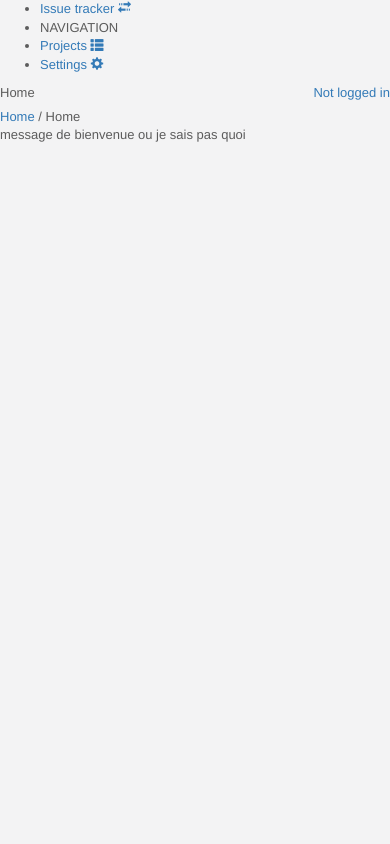
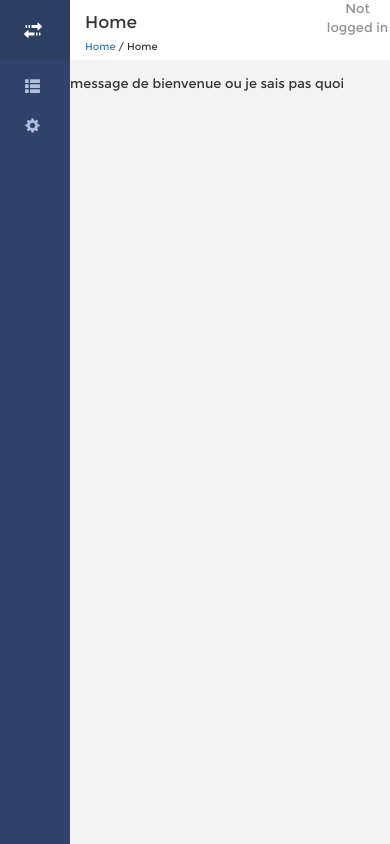
Before and after one commit to poulp/django-app-tracker, a Django app: template apptracker/templates/apptracker/general/index.html in a window 390 px wide. Run offline with Django 3.2, Linux system fonts and the light colour scheme; the template is opened without the code that fills it, so the values that code supplies are empty; some libraries are stand-ins or nearby versions.

Commit message:
add responsive sidebar rdash

```diff
--- a/apptracker/static/bower.json
+++ b/apptracker/static/bower.json
@@ -11,7 +11,7 @@
   ],
   "dependencies": {
     "bootstrap": "~3.3.2",
-    "rdash-ui": "~1.0.1",
-    "jquery": "~2.1.3"
+    "jquery": "~2.1.3",
+    "jquery.cookie": "~1.4.1"
   }
 }
--- a/apptracker/static/css/apptracker.css
+++ b/apptracker/static/css/apptracker.css
@@ -1,3 +1,10 @@
+@import "dashboard/main.css";
+@import "dashboard/loading.css";
+@import "dashboard/content.css";
+@import "dashboard/header.css";
+@import "dashboard/sidebar.css";
+@import "dashboard/widgets.css";
+
 body{
     background-color: #F3F3F4;
     color: #5C5C5C;
--- /dev/null
+++ b/apptracker/static/css/dashboard/content.css
@@ -0,0 +1,19 @@
+#content-wrapper {
+  padding-left: 0;
+  margin-left: 0;
+  width: 100%;
+  height: auto;
+}
+@media only screen and (min-width: 561px) {
+  #page-wrapper.active {
+    padding-left: 250px;
+  }
+}
+@media only screen and (max-width: 560px) {
+  #page-wrapper.active {
+    padding-left: 70px;
+  }
+}
+#page-wrapper.active #sidebar-wrapper {
+  left: 150px;
+}
--- /dev/null
+++ b/apptracker/static/css/dashboard/header.css
@@ -0,0 +1,93 @@
+/**
+ * Header
+ */
+.row.header {
+  height: 60px;
+  background: #fff;
+  margin-bottom: 15px;
+}
+.row.header > div:last-child {
+  padding-right: 0;
+}
+.row.header .meta .page {
+  font-size: 17px;
+  padding-top: 11px;
+  white-space: nowrap;
+  overflow: hidden;
+  text-overflow: ellipsis;
+}
+.row.header .meta .breadcrumb-links {
+  font-size: 10px;
+}
+.row.header .login a {
+  padding: 18px;
+  display: block;
+}
+.row.header .user > .item {
+  width: 65px;
+  height: 60px;
+  float: right;
+  display: inline-block;
+  text-align: center;
+  vertical-align: middle;
+}
+.row.header .user > .item a {
+  color: #919191;
+  display: block;
+}
+.row.header .user > .item i {
+  font-size: 20px;
+  line-height: 55px;
+}
+.row.header .user > .item img {
+  width: 40px;
+  height: 40px;
+  margin-top: 10px;
+  border-radius: 2px;
+}
+.row.header .user > .item ul.dropdown-menu {
+  border-radius: 2px;
+  -webkit-box-shadow: 0 6px 12px rgba(0, 0, 0, 0.05);
+  box-shadow: 0 6px 12px rgba(0, 0, 0, 0.05);
+}
+.row.header .user > .item ul.dropdown-menu .dropdown-header {
+  text-align: center;
+}
+.row.header .user > .item ul.dropdown-menu li.link {
+  text-align: left;
+}
+.row.header .user > .item ul.dropdown-menu li.link a {
+  padding-left: 7px;
+  padding-right: 7px;
+}
+.row.header .user > .item ul.dropdown-menu:before {
+  position: absolute;
+  top: -7px;
+  right: 23px;
+  display: inline-block;
+  border-right: 7px solid transparent;
+  border-bottom: 7px solid #ccc;
+  border-left: 7px solid transparent;
+  border-bottom-color: rgba(0, 0, 0, 0.2);
+  content: '';
+}
+.row.header .user > .item ul.dropdown-menu:after {
+  position: absolute;
+  top: -6px;
+  right: 24px;
+  display: inline-block;
+  border-right: 6px solid transparent;
+  border-bottom: 6px solid #ffffff;
+  border-left: 6px solid transparent;
+  content: '';
+}
+@media only screen and (min-width: 993px) {
+  .row.header .meta .page {
+    width: 380px;
+  }
+}
+@media only screen and (max-width: 992px) {
+  .row header .meta .page {
+    width: 180px;
+  }
+}
--- /dev/null
+++ b/apptracker/static/css/dashboard/loading.css
@@ -0,0 +1,43 @@
+.loading {
+  width: 40px;
+  height: 40px;
+  position: relative;
+  margin: 100px auto;
+}
+.double-bounce1,
+.double-bounce2 {
+  width: 100%;
+  height: 100%;
+  border-radius: 50%;
+  background-color: #333;
+  opacity: 0.6;
+  position: absolute;
+  top: 0;
+  left: 0;
+  -webkit-animation: bounce 2s infinite ease-in-out;
+  animation: bounce 2s infinite ease-in-out;
+}
+.double-bounce2 {
+  -webkit-animation-delay: -1s;
+  animation-delay: -1s;
+}
+@-webkit-keyframes bounce {
+  0%,
+  100% {
+    -webkit-transform: scale(0);
+  }
+  50% {
+    -webkit-transform: scale(1);
+  }
+}
+@keyframes bounce {
+  0%,
+  100% {
+    transform: scale(0);
+    -webkit-transform: scale(0);
+  }
+  50% {
+    transform: scale(1);
+    -webkit-transform: scale(1);
+  }
+}
--- /dev/null
+++ b/apptracker/static/css/dashboard/main.css
@@ -0,0 +1,70 @@
+/* Fonts */
+@font-face {
+  font-family: 'Montserrat';
+  src: url('../../fonts/montserrat-regular-webfont.eot');
+  src: url('../../fonts/montserrat-regular-webfont.eot?#iefix') format('embedded-opentype'), url('../../fonts/montserrat-regular-webfont.woff') format('woff'), url('../../fonts/montserrat-regular-webfont.ttf') format('truetype'), url('../../fonts/montserrat-regular-webfont.svg#montserratregular') format('svg');
+  font-weight: normal;
+  font-style: normal;
+}
+@media screen and (-webkit-min-device-pixel-ratio: 0) {
+  @font-face {
+    font-family: 'Montserrat';
+    src: url('../../fonts/montserrat-regular-webfont.svg') format('svg');
+  }
+  select {
+    font-family: Arial;
+  }
+}
+/* Base */
+html {
+  overflow-y: scroll;
+}
+body {
+  background: #f3f3f3;
+  font-family: "Montserrat";
+  color: #333333 !important;
+}
+.row {
+  margin-left: 0 !important;
+  margin-right: 0 !important;
+}
+.row > div {
+  margin-bottom: 15px;
+}
+.alerts-container .alert:last-child {
+  margin-bottom: 0;
+}
+#page-wrapper {
+  padding-left: 70px;
+  height: 100%;
+}
+#sidebar-wrapper {
+  margin-left: -150px;
+  left: -30px;
+  width: 250px;
+  position: fixed;
+  height: 100%;
+  z-index: 999;
+}
+#page-wrapper,
+#sidebar-wrapper {
+  transition: all .4s ease 0s;
+}
+.green {
+  background: #23ae89 !important;
+}
+.blue {
+  background: #2361ae !important;
+}
+.orange {
+  background: #d3a938 !important;
+}
+.red {
+  background: #ae2323 !important;
+}
+.form-group .help-block.form-group-inline-message {
+  padding-top: 5px;
+}
+div.input-mask {
+  padding-top: 7px;
+}
--- /dev/null
+++ b/apptracker/static/css/dashboard/sidebar.css
@@ -0,0 +1,117 @@
+/**
+ * Sidebar
+ */
+/* #592727 RED */
+/* #2f5927 GREEN */
+/* #30426a BLUE (default)*/
+/* Sidebar background color */
+/* Sidebar header and footer color */
+/* Sidebar title text colour */
+/*#627cb7*/
+#sidebar-wrapper {
+  background: #30426a;
+}
+ul.sidebar .sidebar-main a,
+.sidebar-footer,
+ul.sidebar .sidebar-list a:hover,
+#page-wrapper:not(.active) ul.sidebar .sidebar-title.separator {
+  /* Sidebar header and footer color */
+  background: #2d3e63;
+}
+ul.sidebar {
+  position: absolute;
+  top: 0;
+  bottom: 45px;
+  padding: 0;
+  margin: 0;
+  list-style: none;
+  text-indent: 20px;
+  overflow-x: hidden;
+  overflow-y: auto;
+}
+ul.sidebar li a {
+  color: #fff;
+  display: block;
+  float: left;
+  text-decoration: none;
+  width: 250px;
+}
+ul.sidebar .sidebar-main {
+  height: 65px;
+}
+ul.sidebar .sidebar-main a {
+  font-size: 18px;
+  line-height: 60px;
+}
+ul.sidebar .sidebar-main .menu-icon {
+  float: right;
+  font-size: 18px;
+  padding-right: 28px;
+  line-height: 60px;
+}
+ul.sidebar .sidebar-title {
+  color: #738bc0;
+  font-size: 12px;
+  height: 35px;
+  line-height: 40px;
+  text-transform: uppercase;
+}
+ul.sidebar .sidebar-list {
+  height: 40px;
+}
+ul.sidebar .sidebar-list a {
+  text-indent: 25px;
+  font-size: 15px;
+  color: #b2bfdc;
+  line-height: 40px;
+}
+ul.sidebar .sidebar-list a:hover {
+  color: #fff;
+  border-left: 3px solid #e99d1a;
+  text-indent: 22px;
+}
+ul.sidebar .sidebar-list a:hover .menu-icon {
+  text-indent: 25px;
+}
+ul.sidebar .sidebar-list .menu-icon {
+  float: right;
+  padding-right: 29px;
+  line-height: 40px;
+  width: 70px;
+}
+#page-wrapper:not(.active) ul.sidebar {
+  bottom: 0;
+}
+#page-wrapper:not(.active) ul.sidebar .sidebar-title {
+  display: none;
+}
+#page-wrapper:not(.active) ul.sidebar .sidebar-title.separator {
+  display: block;
+  height: 2px;
+  margin: 13px 0;
+}
+#page-wrapper:not(.active) ul.sidebar .sidebar-list a:hover span {
+  border-left: 3px solid #e99d1a;
+  text-indent: 22px;
+}
+#page-wrapper:not(.active) .sidebar-footer {
+  display: none;
+}
+.sidebar-footer {
+  position: absolute;
+  height: 40px;
+  bottom: 0;
+  width: 100%;
+  padding: 0;
+  margin: 0;
+  text-align: center;
+}
+.sidebar-footer div a {
+  color: #b2bfdc;
+  font-size: 12px;
+  line-height: 43px;
+}
+.sidebar-footer div a:hover {
+  color: #ffffff;
+  text-decoration: none;
+}
--- a/apptracker/templates/apptracker/base.html
+++ b/apptracker/templates/apptracker/base.html
@@ -6,7 +6,6 @@
     <meta charset="UTF-8">
     <title>Issue tracker</title>
     <link rel="stylesheet" href="{% static "bower_components/bootstrap/dist/css/bootstrap.min.css" %}"/>
-    <link rel="stylesheet" href="{% static "bower_components/rdash-ui/dist/css/rdash.min.css" %}"/>
     <link rel="stylesheet" href="{% static "css/timeline.css" %}"/>
     {% block extra_css %}{% endblock %}
     <link rel="stylesheet" href="{% static "css/apptracker.css" %}"/>
@@ -15,13 +14,13 @@
 
 <body>
 
-<div id="page-wrapper" class="open">
+<div id="page-wrapper" class="active">
     <div id="sidebar-wrapper">
         <ul class="sidebar">
-            <li class="sidebar-main">
-                <a>
-                    {% block side_title %}
-                    {% endblock %}
+            <li id="toggle-sidebar" class="sidebar-main">
+                <a href="#">
+                    {% block side_title %}Dashboard{% endblock %}
+                    <span class="menu-icon glyphicon glyphicon-transfer"></span>
                 </a>
             </li>
             {% block side_menu %}{% endblock %}
@@ -65,10 +64,11 @@
     </div>
 </div>
 
-    <script src="{% static "bower_components/jquery/dist/jquery.min.js" %}"></script>
-    <script src="{% static "bower_components/bootstrap/dist/js/bootstrap.min.js" %}"></script>
-    <script src="{% static "js/main.js" %}"></script>
-    {% block extra_js %}{% endblock %}
+<script src="{% static "bower_components/jquery/dist/jquery.min.js" %}"></script>
+<script src="{% static "bower_components/jquery.cookie/jquery.cookie.js" %}"></script>
+<script src="{% static "bower_components/bootstrap/dist/js/bootstrap.min.js" %}"></script>
+<script src="{% static "js/main.js" %}"></script>
+{% block extra_js %}{% endblock %}
 </body>
 
 </html>
--- a/apptracker/templates/apptracker/general/index.html
+++ b/apptracker/templates/apptracker/general/index.html
@@ -10,7 +10,6 @@ Home
 
 {% block side_title %}
 Issue tracker
-<span class="menu-icon glyphicon glyphicon-transfer"></span>
 {% endblock %}
 
 {% block side_menu %}
--- a/apptracker/templates/apptracker/projects/base_detail.html
+++ b/apptracker/templates/apptracker/projects/base_detail.html
@@ -10,7 +10,6 @@
 
 {% block side_title %}
     {{ project.name }}
-    <span class="menu-icon glyphicon glyphicon-transfer"></span>
 {% endblock %}
 
 {% block side_menu %}
--- a/apptracker/templates/apptracker/projects/base_projects.html
+++ b/apptracker/templates/apptracker/projects/base_projects.html
@@ -10,7 +10,6 @@
 
 {% block side_title %}
     Projects
-    <span class="menu-icon glyphicon glyphicon-transfer"></span>
 {% endblock %}
 
 {% block side_menu %}
```
Also changed, not shown: apptracker/static/css/dashboard/widgets.css (added, +82 -0 lines), apptracker/static/js/main.js (+72 -0 lines), apptracker/static/fonts/montserrat-regular-webfont.ttf (added), apptracker/static/fonts/montserrat-regular-webfont.woff (added), 2 other files.
